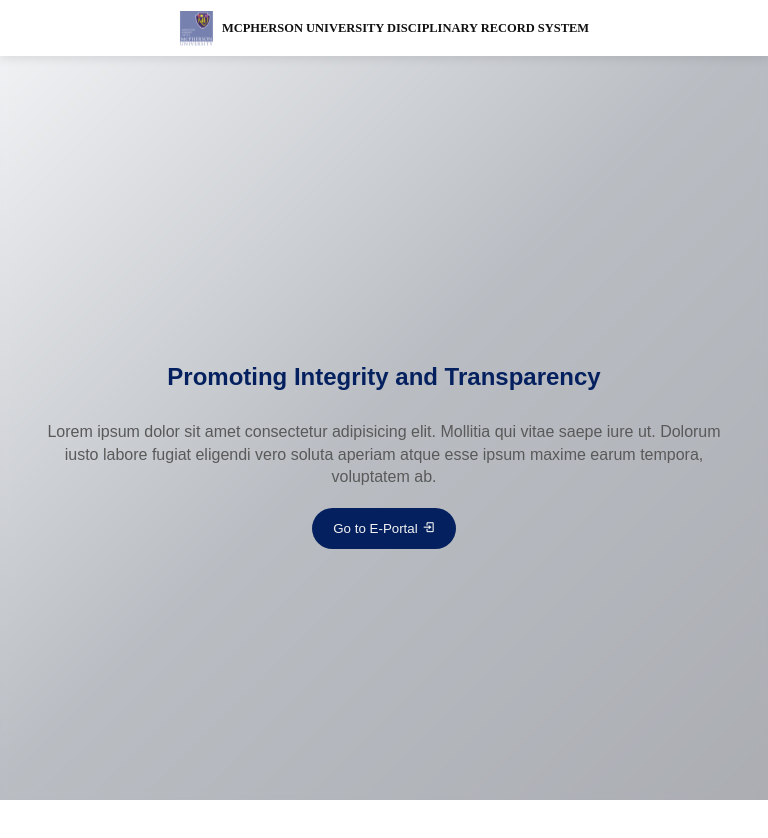
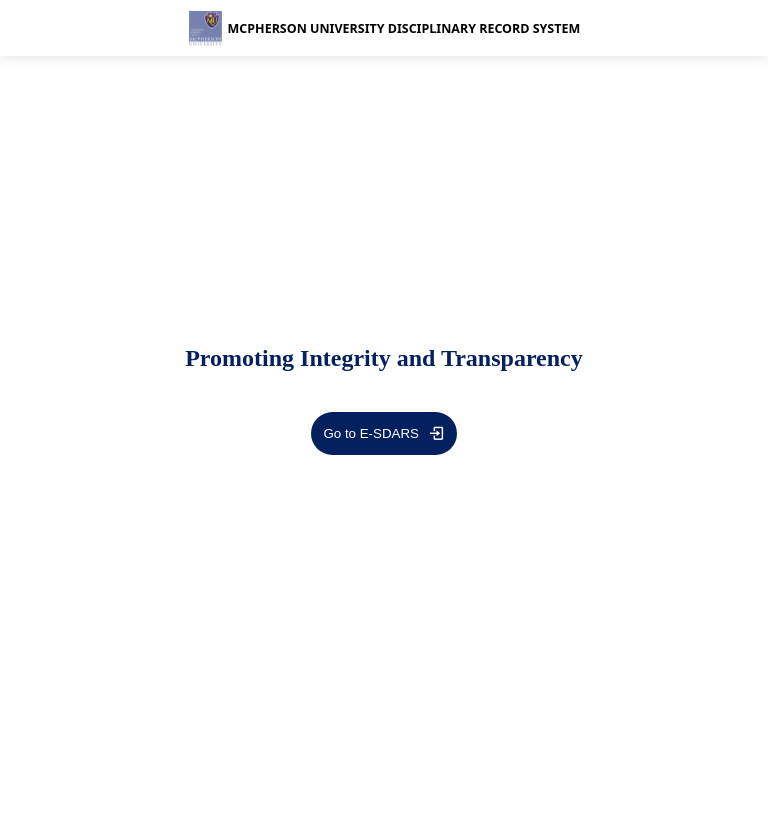
Before and after one commit to preciousekele/sdrs_home, a React (Vite) app: page / in a window 768 px wide. Shown: the top 838 px of the page. After the commit the page ends 800 px from the top, so only its background shows below. Built offline with nearby package versions, Linux system fonts and the light colour scheme.

Commit message:
updated prefetch links

```diff
--- a/src/pages/Home.css
+++ b/src/pages/Home.css
@@ -1,68 +1,15 @@
 :root {
   --header-height: 3.5rem;
-
-    --first-color: hsl(117, 79%, 19%);
-    --black-color: hsl(0, 0%, 0%);
-    --black-color-light: hsl(0, 0%, 40%);
+  --body-color: hsl(0, 0%, 100%);
+  --title-color: hsl(0, 0%, 0%);
   --white-color: hsl(0, 0%, 95%);
-    --title-color: hsl(0, 0%, 0%);
-    --text-color: hsl(0, 0%, 35%);
-    --text-color-light: hsl(0, 0%, 64%);
-    --body-color: hsl(0, 0%, 100%);
-    --container-color: hsl(0, 0%, 100%);
-
-    --body-font: "Bai Jamjuree", sans-serif;
-    --biggest-font-size: 2.5rem;
-    --normal-font-size: .938rem;
-    --small-font-size: .813rem;
-    --smaller-font-size: .75rem;
-    --font-regular: 400;
-    --font-medium: 500;
   --font-semi-bold: 600;
-
-  }
-
-  @media screen and (min-width: 1150px) {
-    :root {
-      --biggest-font-size: 4.5rem;
-      --h1-font-size: 3rem;
-      --h2-font-size: 1.5rem;
-      --h3-font-size: 1.25rem;
-      --normal-font-size: 1rem;
-      --small-font-size: .875rem;
-      --smaller-font-size: .813rem;
-    }
 }
 
 * {
   box-sizing: border-box;
   padding: 0;
   margin: 0;
-  }
-
-  html {
-    scroll-behavior: smooth;
-  }
-
-  body {
-    font-family: var(--body-font);
-    font-size: var(--normal-font-size);
-    background-color: var(--body-color);
-    color: var(--text-color);
-    transition: background-color .4s;
-  }
-
-  h1,
-  h2,
-  h3,
-  h4 {
-    color: var(--title-color);
-    font-weight: var(--font-bold);
-    font-family: var(--body-font);
-  }
-
-  ul {
-    list-style: none;
 }
 
 a {
@@ -75,67 +22,19 @@
   height: auto;
 }
 
-   .nav__buttons {
-    display: flex;
-    align-items: center;
-    column-gap: 1rem;
-  }
-
-  .change-theme {
-    font-size: 1.25rem;
-    color: var(--title-color);
-    cursor: pointer;
-    transition: color .3s;
-  }
-
 .container {
   max-width: 1140px;
   margin: 0 auto;
   padding: 30px;
 }
 
-  .grid {
-    display: grid;
-    gap: 1.5rem;
+.home-container {
+  position: relative;
+  min-height: 100vh;
+  background-color: white;
 }
 
 
-
-  .section__title-2::after {
-    top: initial;
-    bottom: -4px;
-  }
-
-  .geometric-box {
-    position: absolute;
-    width: 20px;
-    height: 20px;
-    background-color: var(--first-color);
-    rotate: -30deg;
-  }
-
-  .geometric-box::after {
-    content: "";
-    position: absolute;
-    width: 16px;
-    height: 16px;
-    border: 3px solid var(--black-color);
-    left: -5px;
-    top: -5px;
-  }
-
-  .main {
-    overflow: hidden;
-  }
-
-
-.body {
-    font-family: system-ui, -apple-system, BlinkMacSystemFont, 'Segoe UI', Roboto, Oxygen, Ubuntu, Cantarell, 'Open Sans', 'Helvetica Neue', sans-serif;
-    font-size: var(--normal-font-size);
-    background-color: var(--body-color);
-    color: var(--text-color);
-    transition: background-color .4s;
-}
 
 .header {
   display: block;
@@ -144,269 +43,32 @@
   top: 0;
   left: 0;
   background-color: var(--body-color);
-    z-index: var(--z-fixed);
+  z-index: 1;
   box-shadow: 0px 2px 10px rgba(0, 0, 0, 0.1);
 }
 
 .nav {
   position: relative;
   display: flex;
-    justify-content: space-between;
+  justify-content: center;
   align-items: center;
   height: var(--header-height);
   padding: 0 2rem;
 }
 
+/* Logo */
 .nav__logo {
   display: flex;
   align-items: center;
-    column-gap: .5rem;
+  justify-content: center;
+  gap: 0.5rem;
+  text-decoration: none;
+  color: var(--title-color);
   font-weight: var(--font-semi-bold);
-    color: var(--title-color);
-}
-
-.nav__logo-circle {
-    width: 32px;
-    height: 32px;
-    display: flex;
-    justify-content: center;
-    align-items: center;
-    background-color: white;
-}
-.nav a{
-    text-decoration: none;
-    font-family: system-ui, -apple-system, BlinkMacSystemFont, 'Segoe UI', Roboto, Oxygen, Ubuntu, Cantarell, 'Open Sans', 'Helvetica Neue', sans-serif;
-    font-size: 1rem;
-}
-.nav__logo-circle img {
+  transition: all 0.3s ease;
   width: 100%;
-    height: auto;
-}
-
-.nav__logo-name{
-    font-family: rale;
-    font-size: 1.2rem;
-}
-.nav__menu {
-    margin-left: auto;
-    display: flex;
-    justify-content: center;
-    align-items: center;
-}
-@media screen and (min-width: 1150px) {
-    .nav__menu {
-        margin-left: auto;
-    }
-}
-
-.nav__list {
-    display: flex;
-    flex-direction: row;
-    align-items: center;
-    column-gap: 2.5rem;
-}
-
-.nav__item {
-    list-style: none;
-}
-
-.nav__link {
-    position: relative;
-    color: black;
-
-    transition: color 0.3s ease-in-out;
-}
-.nav__link::after {
-    content: '';
-    width: 0;
-    height: 2px;
-    background-color: rgb(159, 152, 152);
-    position: absolute;
-    left: 0;
-    bottom: -.5rem;
-    transition: width .3s;
-  }
-
-  .nav__link:hover {
-    color: rgb(4, 32, 95);
-  }
-
-  .nav__link:hover::after {
-    width: 25%;
-  }
-
-.nav__link:hover {
-    color: black;
-}
-
-.nav__link-button {
-    background-color: rgb(4, 32, 95);
-    color: var(--white-color);
-    padding: 0.5rem 1rem;
-    border-radius: 25px;
-    transition: background 0.3s ease-in-out;
-    outline: 0;
-}
-
-.nav__link-button:hover {
-    background-color: rgb(9, 52, 153);
-}
-
-.nav__buttons {
-    display: flex;
-    align-items: center;
-    column-gap: 1rem;
-}
-
-.nav__toggle {
-    display: none;
-}
-
-@media screen and (max-width: 768px) {
-    .nav__menu {
-        position: fixed;
-        top: 0;
-        right: -100%;
-        width: 70%;
-        height: 100vh;
-        background-color: rgba(0, 0, 0, 0.9);
-        backdrop-filter: blur(10px);
-        display: flex;
-        flex-direction: column;
-        align-items: center;
-        justify-content: center;
-        transition: right 0.3s ease-in-out;
-    }
-
-    .nav__list {
-        flex-direction: column;
-        row-gap: 2rem;
-    }
-
-    .nav__toggle {
-        display: block;
-        font-size: 2rem;
-        cursor: pointer;
-    }
-
-    .show-menu {
-        right: 0;
-    }
-}
-.shadow-header {
-    box-shadow: 0 1px 16px hsla(0, 0%, 0%, .12);
-  }
-
-  .active-link {
-    color: black;
-  }
-
-  .active-link::after {
-    width: 25%;
-  }
-  .preloader{
-    background-color: white;
-    position: fixed;
-    width: 100%;
-    height: 100%;
-    top: 0px;
-    left: 0px;
-  }
-  .status-mes {
-    background-repeat: no-repeat;
-    height: 200px;
-    left: 50%;
-    position: absolute;
-    top: 50%;
-    width: 200px;
-    background-position: center center;
-    margin: -100px 0px 0px -100px;
-}
-
-@media screen and (max-width: 768px) {
-  .nav__logo-name {
-    font-size: 0.9rem;
-  }
-
-  .nav__link-button span {
-    display: none;
-  }
-
-  .nav__link-button {
-    padding: 0.5rem;
-  }
-
-}
-@media screen and (min-width: 750px) and (max-width: 960px) {
-  .nav__item  {
-    display: none;
-  }
-
-/* For very small screens */
-@media screen and (max-width: 480px) {
-  .nav__logo-name {
-    font-size: 0.6rem;
   text-align: center;
 }
-}
-
-
-.home-container {
-  position: relative;
-  min-height: 100vh;
-  background-color: white
-}
-
-.bg-wrapper {
-  position: fixed;
-  top: 0;
-  left: 0;
-  right: 0;
-  bottom: 0;
-  z-index: 0;
-}
-
-.gradient-overlay {
-  position: absolute;
-  top: 0;
-  left: 0;
-  right: 0;
-  bottom: 0;
-  background: linear-gradient(
-    135deg,
-    #ebedf0, /* from-gray-900 */
-    #808791, /* via-gray-800 */
-    #666a74  /* to-gray-900 */
-  );
-  opacity: 0.55;
-}
-
-.blur-overlay {
-  position: absolute;
-  top: 0;
-  left: 0;
-  right: 0;
-  bottom: 0;
-  backdrop-filter: blur(4px);
-}
-
-
-.header, .hero {
-  position: relative;
-  z-index: 1;
-}
-}
-
-
-.nav__logo {
-  display: flex;
-  align-items: center;
-  gap: 0.5rem;
-  text-decoration: none;
-  color: #111;
-  transition: all 0.3s ease;
-}
-
 
 .nav__logo-circle {
   width: 40px;
@@ -414,10 +76,10 @@
   display: flex;
   justify-content: center;
   align-items: center;
+  background-color: white;
   overflow: hidden;
   transition: all 0.3s ease;
 }
-
 
 .nav__logo-circle img {
   width: 100%;
@@ -426,18 +88,17 @@
 }
 
 .nav__logo-name {
+  font-family: system-ui, -apple-system, BlinkMacSystemFont, 'Segoe UI', Roboto, Oxygen, Ubuntu, Cantarell, 'Open Sans', 'Helvetica Neue', sans-serif;
   font-weight: 700;
-  font-size: 1.2rem;
+  font-size: 1.4rem;
+  text-align: center;
   transition: all 0.3s ease;
 }
 
-/* Tablet and mobile (up to 991px) */
+/* Responsive Design */
 @media screen and (max-width: 991px) {
   .nav__logo {
-    margin: 0 auto;
-    justify-content: center;
-    text-align: center;
-    width: 100%;
+    gap: 0.3rem;
     padding: 0.5rem 0;
   }
 
@@ -448,19 +109,15 @@
 
   .nav__logo-name {
     font-size: 0.9rem;
-    text-align: center;
   }
 }
 
-/* Small tablet (768px to 991px) */
 @media screen and (min-width: 768px) and (max-width: 991px) {
   .nav__logo-name {
-    /* Adjust font size for medium screens */
     font-size: 0.85rem;
   }
 }
 
-/* Mobile landscape (576px to 767px) */
 @media screen and (min-width: 576px) and (max-width: 767px) {
   .nav__logo-circle {
     width: 32px;
@@ -472,10 +129,9 @@
   }
 }
 
-/* Mobile portrait (up to 575px) */
 @media screen and (max-width: 575px) {
   .nav__logo {
-    gap: 0.3rem;
+    gap: 0.2rem;
   }
 
   .nav__logo-circle {
@@ -488,16 +144,26 @@
   }
 }
 
-/* Special mid-range (750px to 960px) */
-@media screen and (min-width: 750px) and (max-width: 960px) {
-  .nav__logo {
-    /* Ensure proper centering in this specific range */
-    justify-content: center;
-    width: 100%;
+/* Button Styles */
+.nav__link-button {
+  background-color: rgb(4, 32, 95);
+  color: white;
+  display: inline-flex;
+  align-items: center;
+  gap: 0.5rem;
+  transition: background-color 0.3s ease;
 }
 
+.nav__link-button:hover {
+  background-color: rgb(9, 52, 153);
+}
+
+.nav__link-button i {
+  font-size: 1.1rem;
+}
+
+@media screen and (min-width: 750px) and (max-width: 960px) {
   .nav__logo-name {
-    /* Further reduce size in this range if needed */
     font-size: 0.78rem;
   }
 }
--- a/src/pages/Login.css
+++ b/src/pages/Login.css
@@ -92,7 +92,8 @@
     text-decoration: none;
 }
 .login-form .login-link a:hover {
-    text-decoration: underline;
+    text-decoration: none;
+    color: #5593d5;
 }
 
 .role-selection{
--- a/src/pages/Register.css
+++ b/src/pages/Register.css
@@ -92,7 +92,8 @@
     text-decoration: none;
 }
 .register-form .login-link a:hover {
-    text-decoration: underline;
+    text-decoration: none;
+    color: #5593d5;
 }
 
 .role-selection{
--- a/src/pages/confirmation/checkEmail.jsx
+++ b/src/pages/confirmation/checkEmail.jsx
@@ -1,6 +1,6 @@
 import React from 'react';
 import { Link } from 'react-router-dom';
-import './CheckEmail.css';
+import './checkEmail.css';
 
 const CheckEmail = () => {
   return (
--- a/src/pages/hero/Hero.css
+++ b/src/pages/hero/Hero.css
@@ -18,15 +18,17 @@
     max-width: 700px;
     margin: 30px auto 20px;
     line-height: 1.4;
+    color: white;
 }
 .btn {
     background-color: rgb(4, 32, 95);
-    color: var(--white-color);
+    color: white;
     padding: 1rem;
     border-radius: 25px;
     transition: background 0.3s ease-in-out;
     outline: 0;
     border: none;
+    margin-top: 40px;
 }
 
 .btn:hover {
--- a/src/pages/hero/Hero.jsx
+++ b/src/pages/hero/Hero.jsx
@@ -6,14 +6,9 @@ const Hero = () => {
     <div className="hero container">
       <div className="hero-text">
         <h1>Promoting Integrity and Transparency</h1>
-        <p>
-          Lorem ipsum dolor sit amet consectetur adipisicing elit. Mollitia qui
-          vitae saepe iure ut. Dolorum iusto labore fugiat eligendi vero soluta
-          aperiam atque esse ipsum maxime earum tempora, voluptatem ab.
-        </p>
         <button className="btn">
           <Link to="/register" className="nav__link-button">
-            Go to E-Portal <i className="bx bx-log-in"></i>
+            Go to E-SDARS <i className="bx bx-log-in"></i>
           </Link>
         </button>
       </div>
--- a/src/pages/preloader/Preloader.jsx
+++ b/src/pages/preloader/Preloader.jsx
@@ -1,7 +1,7 @@
 
 
 import React, { useEffect, useState } from "react";
-import "./preloader.css"; // Ensure you have the CSS
+import "./Preloader.css";
 
 const Preloader = () => {
   const [loading, setLoading] = useState(true);
```
Also changed, not shown: index.html (+7 -0 lines), src/pages/Home.jsx (+1 -29 lines), 1 other file (tests, documents, lock files or other folders). Lines whose indentation alone changed are shown as unchanged.
